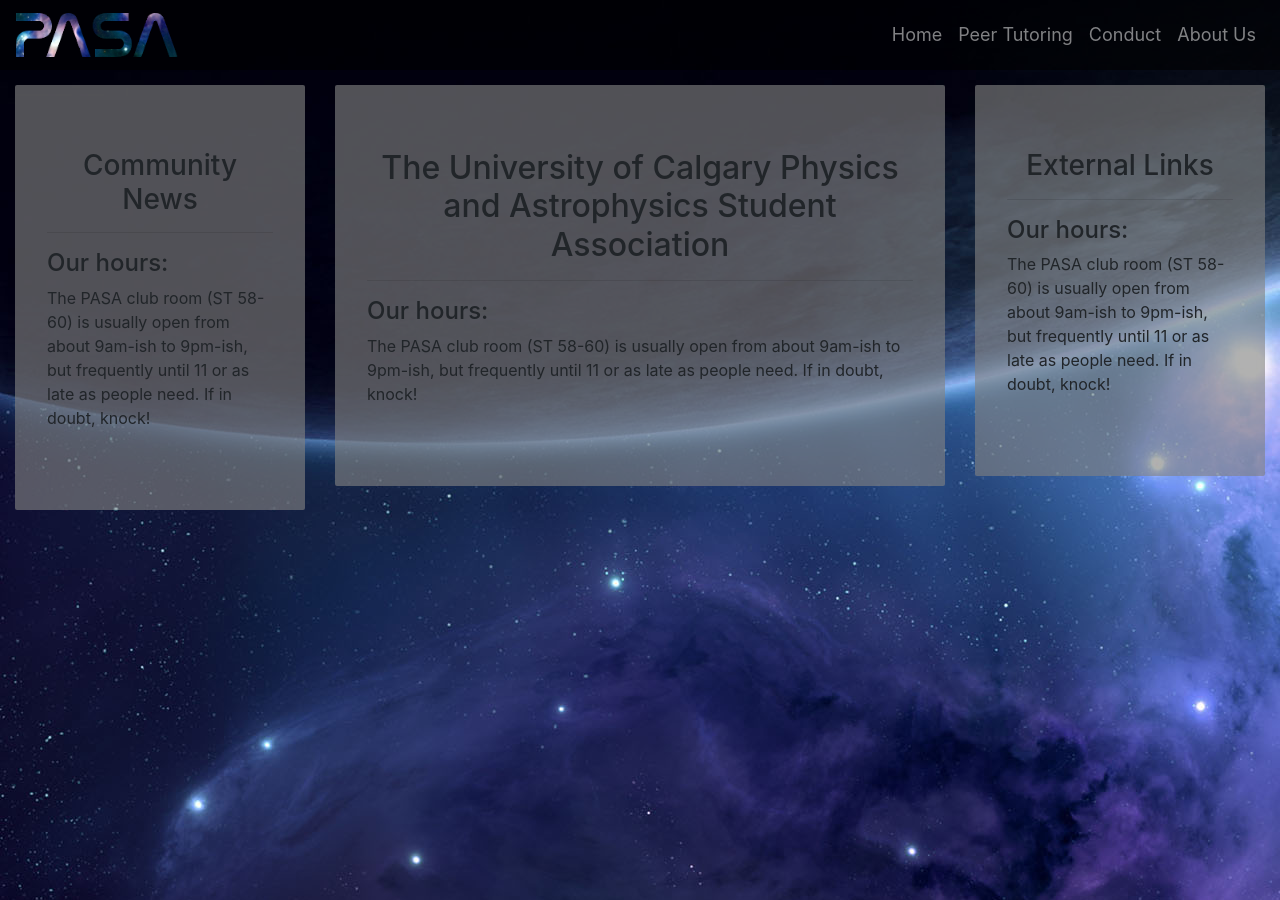
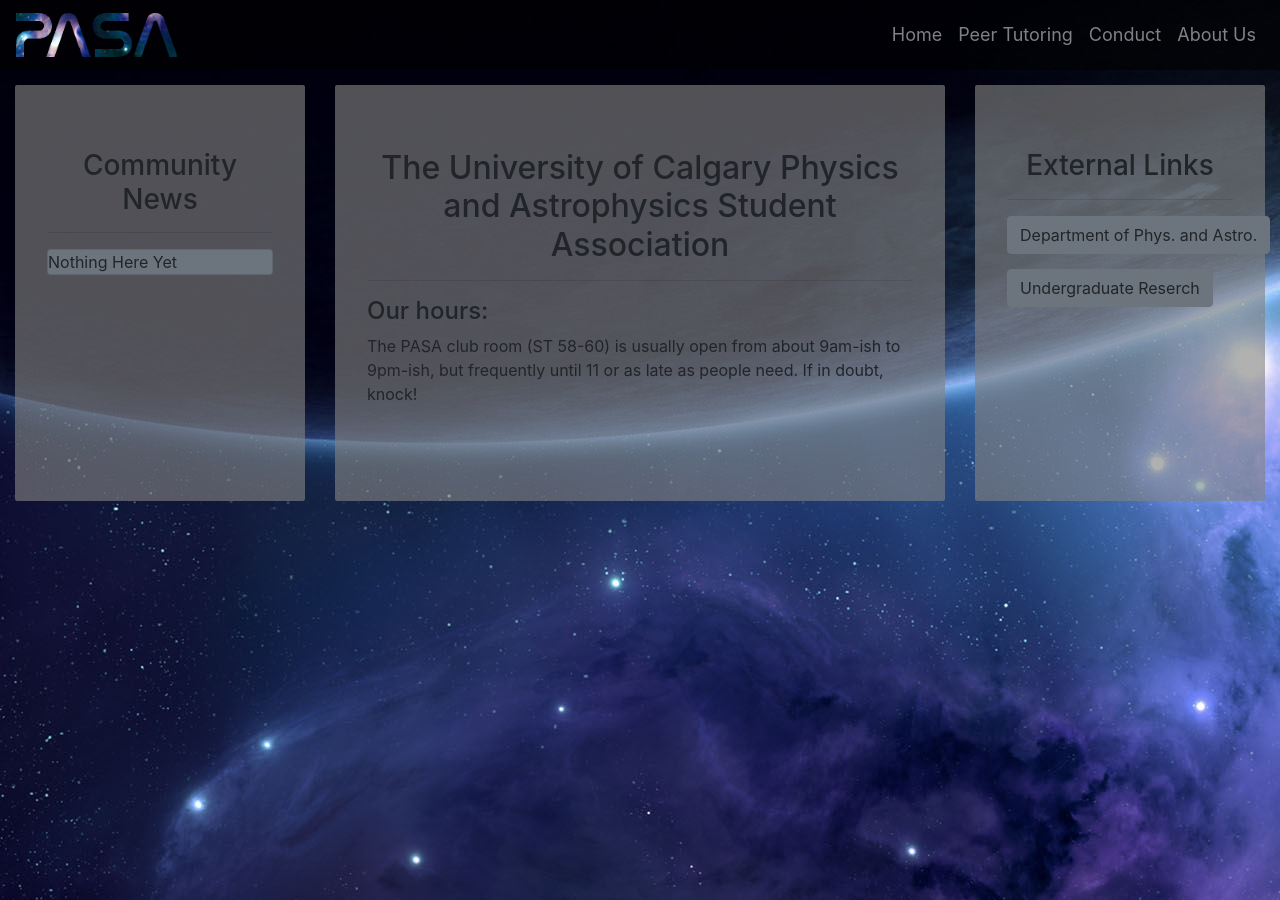
Before and after one commit to UofCPASA/PASAWebsite, a Jekyll site: the page built from index.html, in a window 1280 px wide. Built offline with Jekyll 4.4.1, drawn with Linux system fonts in a browser that asks for light colours; nearby versions of some CDN libraries.

Commit message:
Move sidebars out of index

```diff
--- /dev/null
+++ b/_includes/sides.html
@@ -0,0 +1,21 @@
+        <div class="col-lg-3 order-lg-1">
+            <div class="jumbotron">
+                <h3 style="text-align: center">Community News</h3>
+                <hr>
+                <div class="card">Nothing Here Yet</div>
+            </div>
+        </div>
+        <div class="col-lg-3 order-lg-3">
+            <div class="jumbotron">
+                <h3 style="text-align: center">External Links</h3>
+                <hr>
+                <a href="http://phas.ucalgary.ca/">
+                    <button type="button" class="btn btn-secondary" style="margin-bottom: 15px">Department of Phys. and Astro.</button>
+                </a>
+                <a href="http://people.ucalgary.ca/~physastr/research">
+                    <button type="button" class="btn btn-secondary">Undergraduate Reserch</button>
+                </a>
+            </div>
+        </div>
+    </div>
+</div>
--- a/_layouts/default.html
+++ b/_layouts/default.html
@@ -1,2 +1,5 @@
 {% include header.html %}
+<div class="container-fluid">
+    <div class="row">
 {{ content }}
+{% include sides.html %}
--- /dev/null
+++ b/index.html
@@ -0,0 +1,15 @@
+---
+layout: default
+title: Home
+files: |
+ <link href='/~physastr/resources/css/main.css' rel="stylesheet">
+---
+        <div class="col-lg-6 order-lg-2">
+            <div class="jumbotron">
+                <h2 style="text-align: center">The University of Calgary Physics and Astrophysics Student Association</h2>
+                <hr>
+                <h4>Our hours:</h4>
+                <p>The PASA club room (ST 58-60) is usually open from about 9am-ish to 9pm-ish, but frequently until 11 or as
+                    late as people need. If in doubt, knock!</p>
+            </div>
+        </div>
--- a/index.md
+++ /dev/null
@@ -1,37 +0,0 @@
----
-layout: default
-title: Home
-files: |
- <link href='/~physastr/resources/css/main.css' rel="stylesheet">
----
-<div class="container-fluid">
-    <div class="row">
-        <div class="col-md-6 order-md-2">
-            <div class="jumbotron">
-                <h2 style="text-align: center">The University of Calgary Physics and Astrophysics Student Association</h2>
-                <hr>
-                <h4>Our hours:</h4>
-                <p>The PASA club room (ST 58-60) is usually open from about 9am-ish to 9pm-ish, but frequently until 11 or as
-                    late as people need. If in doubt, knock!</p>
-            </div>
-        </div>
-        <div class="col-md-3 order-md-1">
-            <div class="jumbotron">
-                <h3 style="text-align: center">Community News</h3>
-                <hr>
-                <h4>Our hours:</h4>
-                <p>The PASA club room (ST 58-60) is usually open from about 9am-ish to 9pm-ish, but frequently until 11 or as
-                    late as people need. If in doubt, knock!</p>
-            </div>
-        </div>
-        <div class="col-md-3 order-md-3">
-            <div class="jumbotron">
-                <h3 style="text-align: center">External Links</h3>
-                <hr>
-                <h4>Our hours:</h4>
-                <p>The PASA club room (ST 58-60) is usually open from about 9am-ish to 9pm-ish, but frequently until 11 or as
-                    late as people need. If in doubt, knock!</p>
-            </div>
-        </div>
-    </div>
-</div>
--- a/resources/css/main.css
+++ b/resources/css/main.css
@@ -3,4 +3,11 @@
     border-radius: 2px;
     margin-top: 15px;
     margin-bottom: 0px;
+    height: 100%;
 }
+.card {
+    background-color: #6c757d;
+}
+.btn-secondary {
+    color: #212529
+}
```
